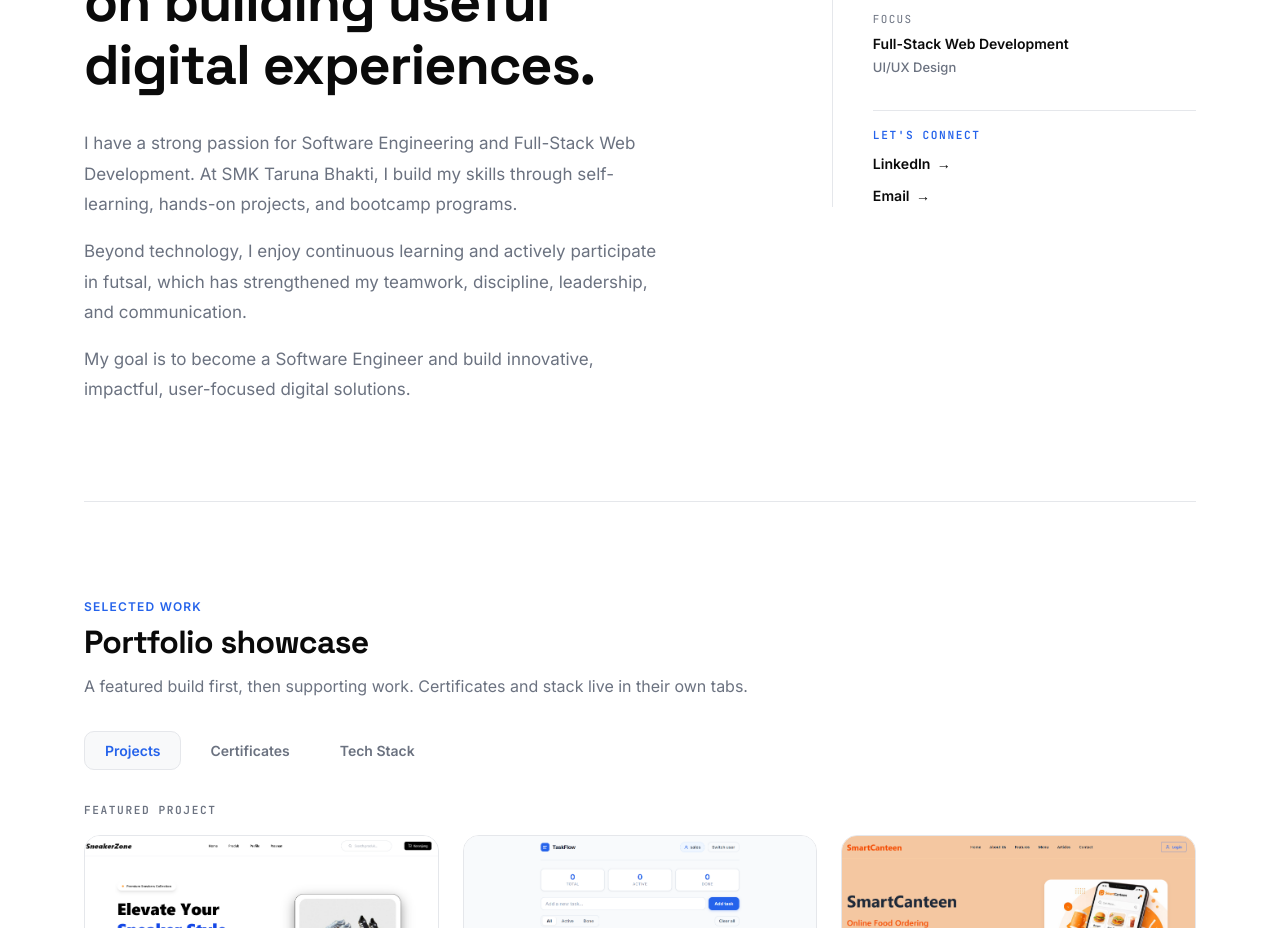
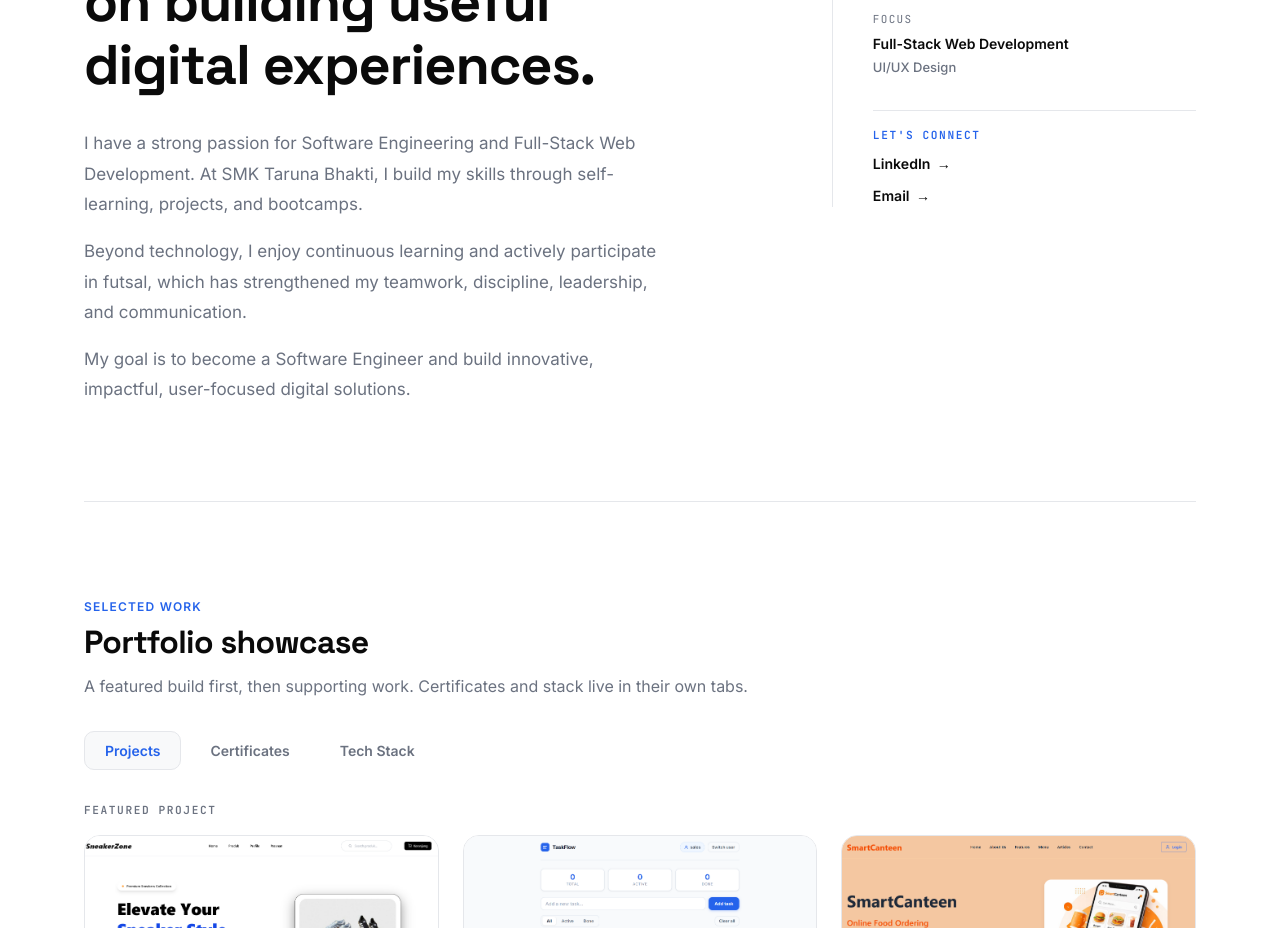
Before and after one commit to FaletehanAlF/Portofolio-Tailwind, a website: page index.html in a window 1280 px wide. Shown: the part 1080-2008 px from the top of the page. Drawn offline with nearby package versions, Linux system fonts and the light colour scheme.

Commit message:
update code

```diff
--- a/assets/js/script.js
+++ b/assets/js/script.js
@@ -27,7 +27,7 @@ const translations = {
 
     'about.label': 'About',
     'about.heading': 'Software Engineering student focused on building useful digital experiences.',
-    'about.p1': 'I have a strong passion for Software Engineering and Full-Stack Web Development. At SMK Taruna Bhakti, I build my skills through self-learning, hands-on projects, and bootcamp programs.',
+    'about.p1': 'I have a strong passion for Software Engineering and Full-Stack Web Development. At SMK Taruna Bhakti, I build my skills through self-learning, projects, and bootcamps.',
     'about.p2': 'Beyond technology, I enjoy continuous learning and actively participate in futsal, which has strengthened my teamwork, discipline, leadership, and communication.',
     'about.p3': 'My goal is to become a Software Engineer and build innovative, impactful, user-focused digital solutions.',
     'about.meta_based': 'Based in',
@@ -116,7 +116,7 @@ const translations = {
 
     'about.label': 'Tentang',
     'about.heading': 'Siswa Rekayasa Perangkat Lunak yang fokus membangun pengalaman digital yang bermanfaat.',
-    'about.p1': 'Saya memiliki minat besar pada Software Engineering dan Full-Stack Web Development. Di SMK Taruna Bhakti, saya mengasah keterampilan melalui belajar mandiri, proyek langsung, dan program bootcamp.',
+    'about.p1': 'Saya memiliki minat besar pada Software Engineering dan Full-Stack Web Development. Di SMK Taruna Bhakti, saya mengasah keterampilan melalui belajar mandiri, proyek, dan bootcamp.',
     'about.p2': 'Di luar teknologi, saya senang terus belajar dan aktif bermain futsal, yang mengasah kerja sama tim, kedisiplinan, kepemimpinan, dan komunikasi saya.',
     'about.p3': 'Tujuan saya adalah menjadi Software Engineer dan membangun solusi digital yang inovatif, berdampak, dan berfokus pada pengguna.',
     'about.meta_based': 'Berdomisili di',
--- a/index.html
+++ b/index.html
@@ -231,7 +231,7 @@
         <p class="section-label fade-up" data-i18n="about.label">About</p>
         <h2 class="about-headline font-display fade-up" data-i18n="about.heading">Software Engineering student focused on building useful digital experiences.</h2>
         <div class="about-prose">
-          <p class="fade-up" data-i18n="about.p1">I have a strong passion for Software Engineering and Full-Stack Web Development. At SMK Taruna Bhakti, I build my skills through self-learning, hands-on projects, and bootcamp programs.</p>
+          <p class="fade-up" data-i18n="about.p1">I have a strong passion for Software Engineering and Full-Stack Web Development. At SMK Taruna Bhakti, I build my skills through self-learning, projects, and bootcamps.</p>
           <p class="fade-up" data-i18n="about.p2">Beyond technology, I enjoy continuous learning and actively participate in futsal, which has strengthened my teamwork, discipline, leadership, and communication.</p>
           <p class="fade-up" data-i18n="about.p3">My goal is to become a Software Engineer and build innovative, impactful, user-focused digital solutions.</p>
         </div>
```
